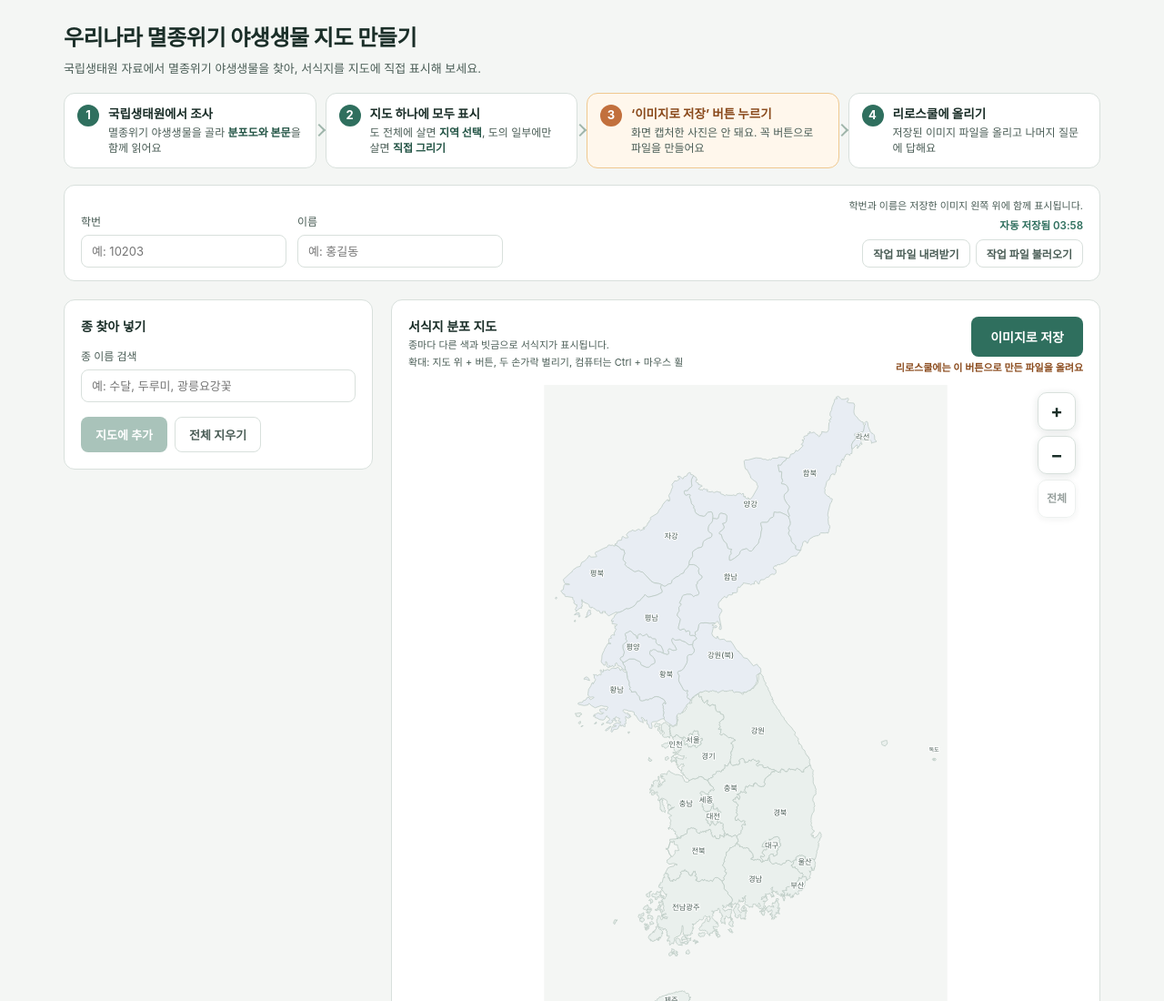
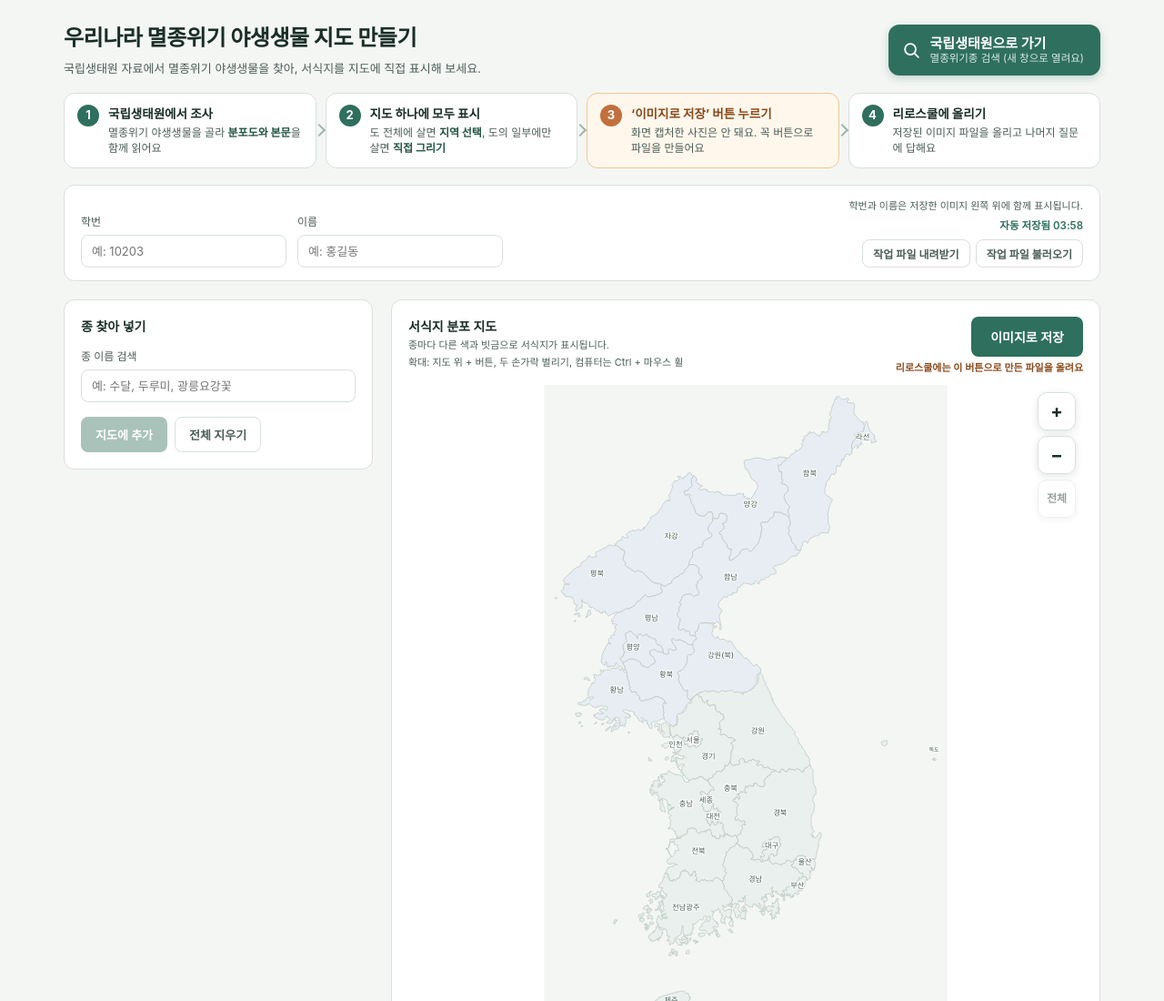
Before and after one commit to seop-sci/species-map, a plain HTML site: page index.html in a window 1280 px wide. Shown: the top 1100 px of the page at 91% size. Drawn offline with Linux system fonts and the light colour scheme.

Commit message:
상단에 국립생태원 멸종위기종 검색 바로가기 버튼 추가
Co-Authored-By: Claude Opus 5.5 <noreply@anthropic.com>
Claude-Session: https://claude.ai/code/session_01LFj8cKB4LDqqUWgTDsjrSD

```diff
--- a/index.html
+++ b/index.html
@@ -20,7 +20,15 @@
     -webkit-font-smoothing:antialiased;
   }
   .wrap{max-width:1180px; margin:0 auto; padding:24px 20px 60px;}
-  header.page{margin-bottom:16px;}
+  header.page{margin-bottom:16px; display:flex; align-items:center; justify-content:space-between; gap:16px; flex-wrap:wrap;}
+  .nie-btn{display:inline-flex; align-items:center; gap:10px; padding:11px 18px 11px 14px; border-radius:12px;
+    background:var(--accent); color:#fff; text-decoration:none; box-shadow:0 3px 10px rgba(47,111,94,.25); transition:background .12s;}
+  .nie-btn:hover{background:var(--accent-dark);}
+  .nie-btn:focus-visible{outline:3px solid #f0c27b; outline-offset:2px;}
+  .nie-btn svg{width:22px; height:22px; flex:none;}
+  .nie-btn b{display:block; font-size:15px; font-weight:700; line-height:1.3;}
+  .nie-btn small{display:block; font-size:11.5px; color:#d6ebe1; line-height:1.3;}
+  @media (max-width:640px){ .nie-btn{width:100%; justify-content:center;} }
   header.page h1{font-size:24px; font-weight:700; letter-spacing:-0.02em; margin:0 0 6px;}
   header.page p{margin:0; color:var(--ink-soft); font-size:13px;}
 
@@ -251,8 +259,15 @@
 <body>
 <div class="wrap">
   <header class="page">
-    <h1>우리나라 멸종위기 야생생물 지도 만들기</h1>
-    <p>국립생태원 자료에서 멸종위기 야생생물을 찾아, 서식지를 지도에 직접 표시해 보세요.</p>
+    <div class="head-text">
+      <h1>우리나라 멸종위기 야생생물 지도 만들기</h1>
+      <p>국립생태원 자료에서 멸종위기 야생생물을 찾아, 서식지를 지도에 직접 표시해 보세요.</p>
+    </div>
+    <a class="nie-btn" id="nie-link" href="https://www.nie.re.kr/nie/pgm/edSpecies/edSpeciesList.do?menuNo=200127"
+       target="_blank" rel="noopener noreferrer">
+      <svg viewBox="0 0 24 24" fill="none" aria-hidden="true"><circle cx="11" cy="11" r="6.5" stroke="currentColor" stroke-width="2"/><path d="M16 16l4.5 4.5" stroke="currentColor" stroke-width="2" stroke-linecap="round"/></svg>
+      <span><b>국립생태원으로 가기</b><small>멸종위기종 검색 (새 창으로 열려요)</small></span>
+    </a>
   </header>
 
   <ol class="steps" aria-label="수행평가 진행 순서">
```
